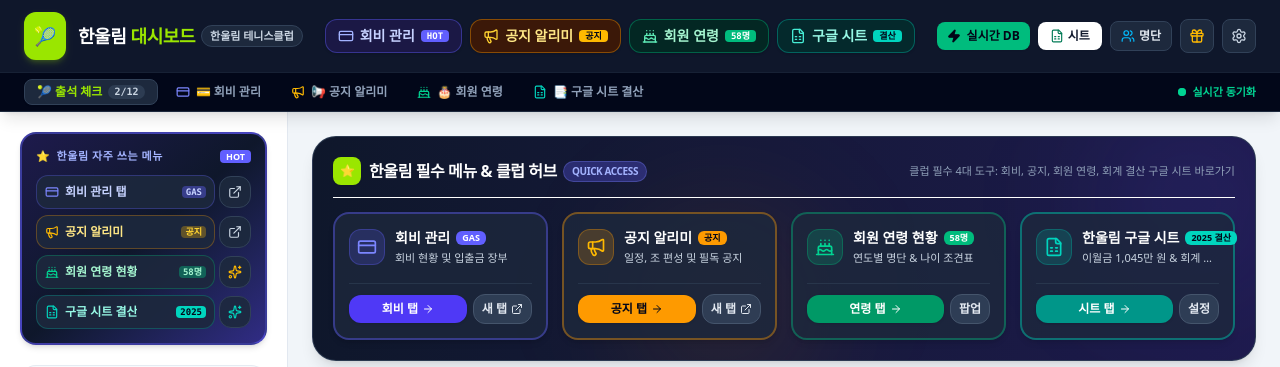
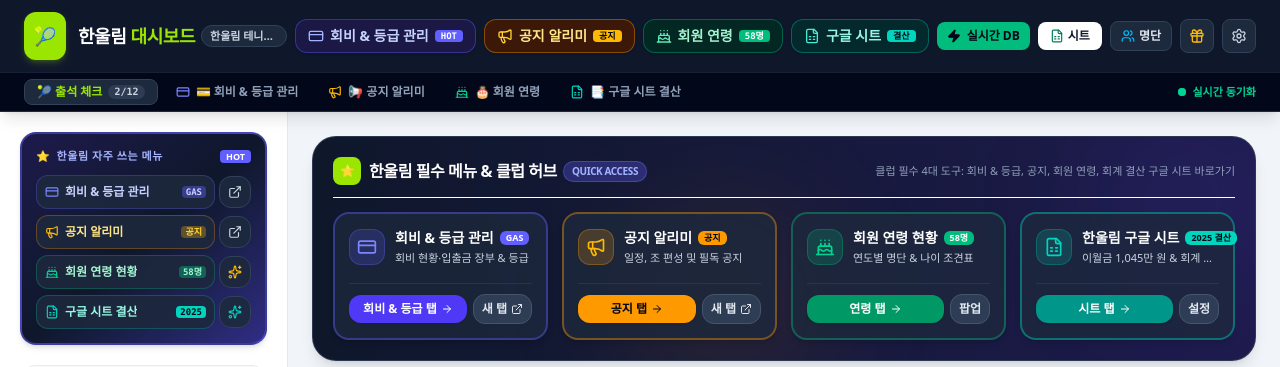
Before and after one commit to kitene0204/goods, a React (Vite) app: page / in a window 1280 px wide. Shown: the top 367 px of the page. Built offline with nearby package versions, Linux system fonts and the light colour scheme; no server answers; the database is empty; a web font is replaced by a local one.

Commit message:
feat: rename '회비 관리' to '회비 & 등급 관리'
Updated UI labels, metadata, and descriptions to reflect the inclusion of member grade management.

```diff
--- a/index.html
+++ b/index.html
@@ -4,7 +4,7 @@
     <meta charset="UTF-8" />
     <meta name="viewport" content="width=device-width, initial-scale=1.0, maximum-scale=1.0, user-scalable=no" />
     <title>테니스 클럽 월례대회 수령 체크 매니저</title>
-    <meta name="description" content="한울림 테니스 클럽 통합 대시보드 - 수령 체크, 회비 관리, 월례대회 공지 알리미, 회원 연령 조견표 및 2025 회계 결산 구글 시트 연동" />
+    <meta name="description" content="한울림 테니스 클럽 통합 대시보드 - 수령 체크, 회비 & 등급 관리, 월례대회 공지 알리미, 회원 연령 조견표 및 2025 회계 결산 구글 시트 연동" />
     <link rel="icon" type="image/svg+xml" href="/src/assets/favicon.svg" />
     <link rel="apple-touch-icon" href="/src/assets/favicon.svg" />
     <link rel="preconnect" href="https://fonts.googleapis.com">
--- a/metadata.json
+++ b/metadata.json
@@ -1,6 +1,6 @@
 {
   "name": "테니스 클럽 월례대회 수령 체크 매니저",
-  "description": "한울림 테니스 클럽 통합 대시보드 - 수령 체크, 회비 관리, 월례대회 공지 알리미, 회원 연령 조견표 및 2025 회계 결산 구글 시트 연동",
+  "description": "한울림 테니스 클럽 통합 대시보드 - 수령 체크, 회비 & 등급 관리, 월례대회 공지 알리미, 회원 연령 조견표 및 2025 회계 결산 구글 시트 연동",
   "requestFramePermissions": ["camera"],
   "majorCapabilities": ["MAJOR_CAPABILITY_SERVER_SIDE_GEMINI_API"]
 }
--- a/src/App.tsx
+++ b/src/App.tsx
@@ -475,7 +475,7 @@ export default function App() {
               </div>
 
               <div className="space-y-1.5">
-                {/* 1. 회비 관리 */}
+                {/* 1. 회비 & 등급 관리 */}
                 <div className="flex items-center gap-1">
                   <button
                     id="sidebar-fee-btn"
@@ -488,7 +488,7 @@ export default function App() {
                   >
                     <div className="flex items-center gap-1.5 truncate">
                       <CreditCard className="w-3.5 h-3.5 text-indigo-400 shrink-0" />
-                      <span className="truncate">회비 관리 탭</span>
+                      <span className="truncate">회비 & 등급 관리</span>
                     </div>
                     <span className="text-[9px] bg-indigo-500/40 text-indigo-200 px-1 py-0.2 rounded font-mono">
                       GAS
@@ -950,7 +950,7 @@ export default function App() {
               }`}
             >
               <CreditCard className="w-3.5 h-3.5" />
-              <span className="whitespace-nowrap">회비</span>
+              <span className="whitespace-nowrap">회비 & 등급</span>
             </button>
 
             <button
--- a/src/components/EmbeddedFrameView.tsx
+++ b/src/components/EmbeddedFrameView.tsx
@@ -27,9 +27,9 @@ export const EmbeddedFrameView: React.FC<EmbeddedFrameViewProps> = ({
   const [isLoading, setIsLoading] = useState(true);
 
   const isFee = type === 'fee';
-  const title = isFee ? '한울림 회비 관리' : '월례대회 공지 알리미';
+  const title = isFee ? '한울림 회비 & 등급 관리' : '월례대회 공지 알리미';
   const subtitle = isFee
-    ? 'Google Apps Script 기반 회비 입출금 및 납부 현황 장부'
+    ? 'Google Apps Script 기반 회비 입출금·납부 및 회원 등급 관리 장부'
     : 'GitHub Pages 기반 한울림 정기 월례대회 공식 공지사항';
   const url = isFee
     ? HANWOOLIM_EXTERNAL_LINKS.FEE_MANAGEMENT
@@ -85,7 +85,7 @@ export const EmbeddedFrameView: React.FC<EmbeddedFrameViewProps> = ({
             className="px-3 py-2 rounded-xl bg-slate-100 hover:bg-slate-200 text-slate-700 text-xs font-bold transition-all flex items-center gap-1.5 cursor-pointer"
           >
             {isFee ? <Megaphone className="w-3.5 h-3.5 text-amber-600" /> : <CreditCard className="w-3.5 h-3.5 text-indigo-600" />}
-            <span>{isFee ? '공지 알리미로 전환' : '회비 관리로 전환'}</span>
+            <span>{isFee ? '공지 알리미로 전환' : '회비 & 등급 관리로 전환'}</span>
           </button>
 
           {/* Refresh iframe */}
--- a/src/components/HanwoolimHubBanner.tsx
+++ b/src/components/HanwoolimHubBanner.tsx
@@ -42,13 +42,13 @@ export const HanwoolimHubBanner: React.FC<HanwoolimHubBannerProps> = ({
           </div>
         </div>
         <div className="text-[11px] text-slate-400 hidden sm:block">
-          클럽 필수 4대 도구: 회비, 공지, 회원 연령, 회계 결산 구글 시트 바로가기
+          클럽 필수 4대 도구: 회비 & 등급, 공지, 회원 연령, 회계 결산 구글 시트 바로가기
         </div>
       </div>
 
       {/* Four Prominent Quick Hub Cards */}
       <div className="grid grid-cols-1 sm:grid-cols-2 lg:grid-cols-4 gap-3 sm:gap-3.5 relative z-10">
-        {/* 1. 회비 관리 카드 */}
+        {/* 1. 회비 & 등급 관리 카드 */}
         <div className="group bg-slate-800/80 hover:bg-slate-800 border-2 border-indigo-500/40 hover:border-indigo-400 rounded-2xl p-3 sm:p-3.5 transition-all duration-200 shadow-md hover:shadow-indigo-500/10 flex flex-col justify-between">
           <div>
             <div className="flex items-start justify-between gap-2 mb-2">
@@ -59,14 +59,14 @@ export const HanwoolimHubBanner: React.FC<HanwoolimHubBannerProps> = ({
                 <div className="min-w-0">
                   <div className="flex items-center gap-1.5 flex-nowrap">
                     <h3 className="text-sm font-black text-white group-hover:text-indigo-200 transition-colors whitespace-nowrap">
-                      회비 관리
+                      회비 & 등급 관리
                     </h3>
                     <span className="text-[9px] font-black bg-indigo-500 text-white px-1.5 py-0.2 rounded-md whitespace-nowrap shrink-0">
                       GAS
                     </span>
                   </div>
                   <p className="text-[11px] text-slate-300 font-medium truncate mt-0.5">
-                    회비 현황 및 입출금 장부
+                    회비 현황·입출금 장부 & 등급
                   </p>
                 </div>
               </div>
@@ -79,7 +79,7 @@ export const HanwoolimHubBanner: React.FC<HanwoolimHubBannerProps> = ({
               onClick={() => onSelectTab('fee')}
               className="flex-1 py-1.5 px-2 rounded-xl bg-indigo-600 hover:bg-indigo-500 text-white text-xs font-black flex items-center justify-center gap-1 shadow-sm transition-all active:scale-95 cursor-pointer whitespace-nowrap"
             >
-              <span className="whitespace-nowrap">회비 탭</span>
+              <span className="whitespace-nowrap">회비 & 등급 탭</span>
               <ArrowRight className="w-3 h-3 shrink-0" />
             </button>
             <a
--- a/src/components/Header.tsx
+++ b/src/components/Header.tsx
@@ -96,7 +96,7 @@ export const Header: React.FC<HeaderProps> = ({
 
         {/* Center: Frequently used feature tabs (Visible on large screens) */}
         <div className="hidden lg:flex items-center gap-1.5 sm:gap-2 shrink-0">
-          {/* 1. 회비 관리 탭 버튼 */}
+          {/* 1. 회비 & 등급 관리 탭 버튼 */}
           <button
             id="header-fee-btn"
             onClick={() => onSelectTab('fee')}
@@ -105,10 +105,10 @@ export const Header: React.FC<HeaderProps> = ({
                 ? 'bg-indigo-600 text-white ring-2 ring-indigo-400 shadow-indigo-600/30'
                 : 'bg-indigo-950/80 hover:bg-indigo-900 text-indigo-200 border border-indigo-500/40 hover:border-indigo-400'
             }`}
-            title="한울림 회비 관리 탭 열기"
+            title="한울림 회비 & 등급 관리 탭 열기"
           >
             <CreditCard className="w-4 h-4 text-indigo-300" />
-            <span className="whitespace-nowrap">회비 관리</span>
+            <span className="whitespace-nowrap">회비 & 등급 관리</span>
             <span className="text-[9px] bg-indigo-500 text-white px-1.5 py-0.2 rounded font-mono font-bold whitespace-nowrap">
               HOT
             </span>
@@ -265,7 +265,7 @@ export const Header: React.FC<HeaderProps> = ({
             }`}
           >
             <CreditCard className="w-3.5 h-3.5 text-indigo-400" />
-            <span className="whitespace-nowrap">💳 회비 관리</span>
+            <span className="whitespace-nowrap">💳 회비 & 등급 관리</span>
           </button>
 
           <button
```
